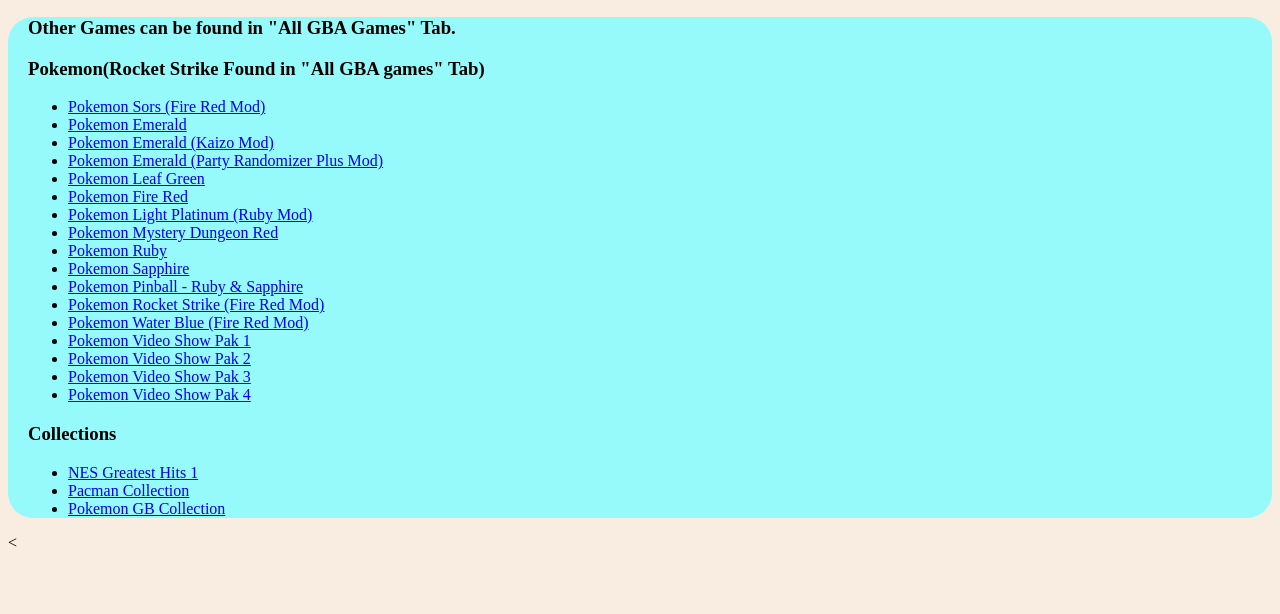
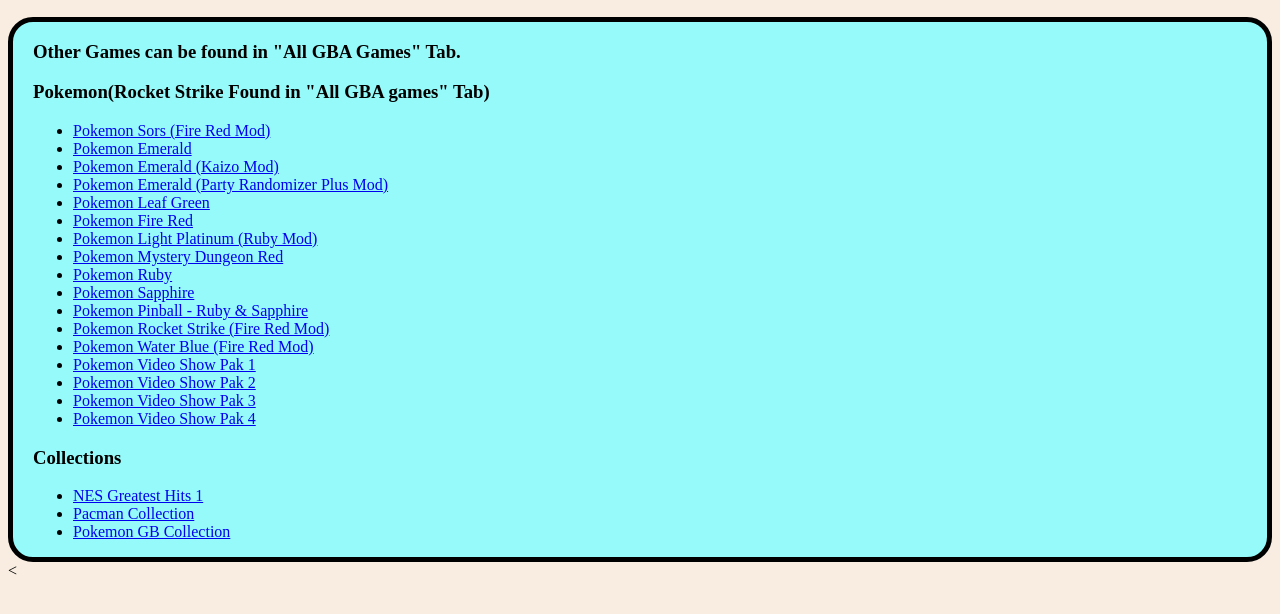
Before and after one commit to DaGecko00/................................................................................................., a plain HTML site: page index.html in a window 1280 px wide. Shown: the part 104-718 px from the top of the page. Drawn offline with Linux system fonts and the light colour scheme.

Commit message:
Update index.html

```diff
--- a/index.html
+++ b/index.html
@@ -23,7 +23,7 @@
 
         </body>
 
-        <main style="border:0px black solid; border-radius:25px; background:rgb(150, 250, 250);padding-left:20px;">
+        <main style="border:5px black solid; border-radius:25px; background:rgb(150, 250, 250);padding-left:20px;">
           <ul>
         </ul>
         <h3>Other Games can be found in "All GBA Games" Tab. </h3>
```
